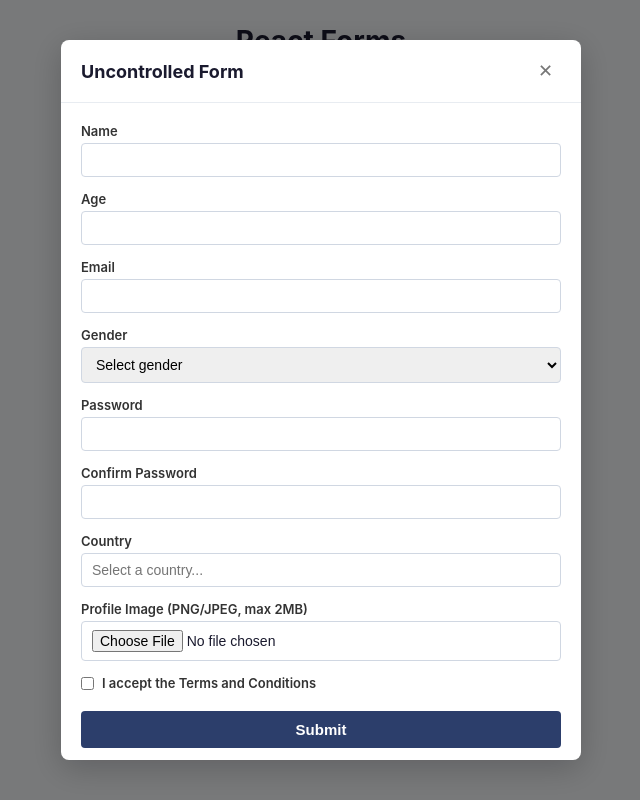
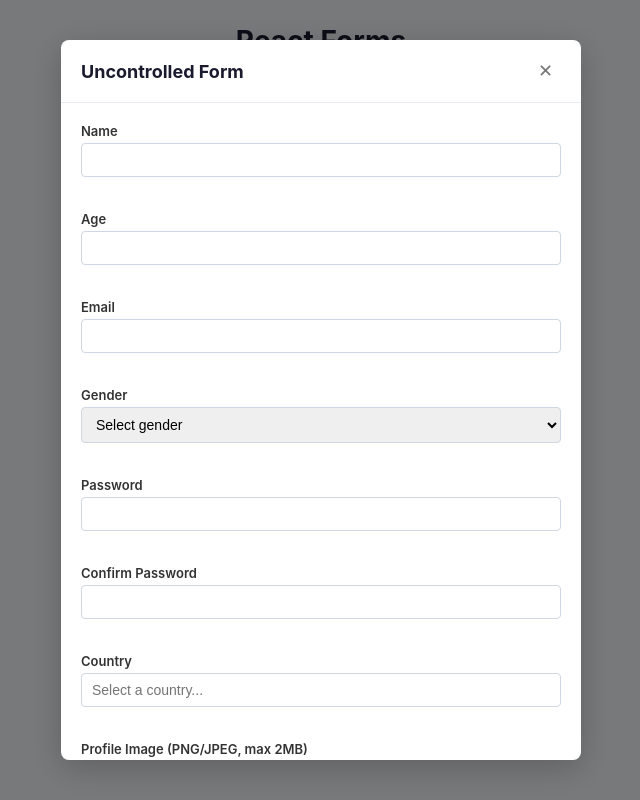
Before and after one commit to KarpovDmitriy/karpovdmitriy-REACT2026Q2, a React (Vite) app: page / in a window 1280 px wide. Both pictures are taken after a click on the button "Uncontrolled Form". Shown: the whole page, without its empty margins (319-959 px from the left). Built offline with nearby package versions, Linux system fonts and the light colour scheme.

Commit message:
feat: Yup validation schema for both forms

```diff
--- a/src/components/HookForm/HookForm.tsx
+++ b/src/components/HookForm/HookForm.tsx
@@ -1,5 +1,7 @@
 import { useState } from 'react';
 import { useForm } from 'react-hook-form';
+import { yupResolver } from '@hookform/resolvers/yup';
+import { formSchema, FormSchemaType, setCountriesList } from '../../utils/validationSchema';
 import { convertToBase64, validateImageFile } from '../../utils/imageUtils';
 import { useFormStore } from '../../store/useFormStore';
 import { FormData } from '../../types';
@@ -8,47 +10,93 @@ import CountryAutocomplete from '../CountryAutocomplete/CountryAutocomplete';
 import '../form.css';
 
 interface Props { onSuccess: () => void; }
-interface FullFormValues { name: string; age: number; email: string; gender: string; acceptTerms: boolean; password: string; confirmPassword: string; country: string; image: string; }
 
 function HookForm({ onSuccess }: Props) {
   const addSubmission = useFormStore((s) => s.addSubmission);
+  const countries = useFormStore((s) => s.countries);
   const [imageError, setImageError] = useState('');
-  const { register, handleSubmit, watch, setValue } = useForm<FullFormValues>({
-    defaultValues: { name: '', age: 0, email: '', gender: '', acceptTerms: false, password: '', confirmPassword: '', country: '', image: '' },
+
+  setCountriesList(countries);
+
+  const { register, handleSubmit, formState: { errors, isValid }, watch, setValue } = useForm<FormSchemaType>({
+    resolver: yupResolver(formSchema),
+    mode: 'onChange',
+    defaultValues: { name: '', age: undefined, email: '', gender: '', acceptTerms: false, password: '', confirmPassword: '', country: '', image: '' },
   });
+
   const passwordValue = watch('password') || '';
 
   const onFileChange = async (e: React.ChangeEvent<HTMLInputElement>) => {
     const file = e.target.files?.[0];
-    if (!file) { setImageError('Image is required.'); setValue('image', ''); return; }
+    if (!file) { setImageError('Image is required.'); setValue('image', '', { shouldValidate: true }); return; }
     const err = validateImageFile(file);
-    if (err) { setImageError(err); setValue('image', ''); return; }
+    if (err) { setImageError(err); setValue('image', '', { shouldValidate: true }); return; }
     setImageError('');
     const base64 = await convertToBase64(file);
-    setValue('image', base64);
+    setValue('image', base64, { shouldValidate: true });
   };
 
-  const onSubmit = (values: FullFormValues) => {
+  const onSubmit = (data: FormSchemaType) => {
     if (imageError) return;
-    const data: FormData = { ...values, age: Number(values.age) };
-    addSubmission(data, 'hook-form');
+    const formData: FormData = { ...data, age: Number(data.age), image: data.image || '' };
+    addSubmission(formData, 'hook-form');
     onSuccess();
   };
 
   return (
     <form className="form" onSubmit={handleSubmit(onSubmit)} noValidate>
-      <div className="form-field"><label htmlFor="hf-name">Name</label><input id="hf-name" {...register('name')} type="text" /></div>
-      <div className="form-field"><label htmlFor="hf-age">Age</label><input id="hf-age" {...register('age')} type="number" min="0" /></div>
-      <div className="form-field"><label htmlFor="hf-email">Email</label><input id="hf-email" {...register('email')} type="email" /></div>
-      <div className="form-field"><label htmlFor="hf-gender">Gender</label>
-        <select id="hf-gender" {...register('gender')} defaultValue=""><option value="" disabled>Select gender</option><option value="male">Male</option><option value="female">Female</option><option value="other">Other</option></select>
+      <div className="form-field">
+        <label htmlFor="hf-name">Name</label>
+        <input id="hf-name" {...register('name')} type="text" />
+        <span className="form-error">{errors.name?.message || ''}</span>
       </div>
-      <div className="form-field"><label htmlFor="hf-password">Password</label><input id="hf-password" {...register('password')} type="password" /><PasswordStrength password={passwordValue} /></div>
-      <div className="form-field"><label htmlFor="hf-confirmPassword">Confirm Password</label><input id="hf-confirmPassword" {...register('confirmPassword')} type="password" /></div>
-      <div className="form-field"><label htmlFor="hf-country">Country</label><CountryAutocomplete id="hf-country" value={watch('country')} onChange={(v) => setValue('country', v)} /></div>
-      <div className="form-field"><label htmlFor="hf-image">Profile Image (PNG/JPEG, max 2MB)</label><input id="hf-image" type="file" accept=".png,.jpg,.jpeg" onChange={onFileChange} /><span className="form-error">{imageError}</span></div>
-      <div className="form-field form-checkbox"><input id="hf-terms" {...register('acceptTerms')} type="checkbox" /><label htmlFor="hf-terms">I accept the Terms and Conditions</label></div>
-      <button type="submit" className="form-submit">Submit</button>
+      <div className="form-field">
+        <label htmlFor="hf-age">Age</label>
+        <input id="hf-age" {...register('age')} type="number" min="0" />
+        <span className="form-error">{errors.age?.message || ''}</span>
+      </div>
+      <div className="form-field">
+        <label htmlFor="hf-email">Email</label>
+        <input id="hf-email" {...register('email')} type="email" />
+        <span className="form-error">{errors.email?.message || ''}</span>
+      </div>
+      <div className="form-field">
+        <label htmlFor="hf-gender">Gender</label>
+        <select id="hf-gender" {...register('gender')} defaultValue="">
+          <option value="" disabled>Select gender</option>
+          <option value="male">Male</option>
+          <option value="female">Female</option>
+          <option value="other">Other</option>
+        </select>
+        <span className="form-error">{errors.gender?.message || ''}</span>
+      </div>
+      <div className="form-field">
+        <label htmlFor="hf-password">Password</label>
+        <input id="hf-password" {...register('password')} type="password" />
+        <PasswordStrength password={passwordValue} />
+        <span className="form-error">{errors.password?.message || ''}</span>
+      </div>
+      <div className="form-field">
+        <label htmlFor="hf-confirmPassword">Confirm Password</label>
+        <input id="hf-confirmPassword" {...register('confirmPassword')} type="password" />
+        <span className="form-error">{errors.confirmPassword?.message || ''}</span>
+      </div>
+      <div className="form-field">
+        <label htmlFor="hf-country">Country</label>
+        <CountryAutocomplete id="hf-country" value={watch('country')} onChange={(v) => setValue('country', v, { shouldValidate: true })} />
+        <span className="form-error">{errors.country?.message || ''}</span>
+      </div>
+      <div className="form-field">
+        <label htmlFor="hf-image">Profile Image (PNG/JPEG, max 2MB)</label>
+        <input id="hf-image" type="file" accept=".png,.jpg,.jpeg" onChange={onFileChange} />
+        <span className="form-error">{imageError || errors.image?.message || ''}</span>
+      </div>
+      <div className="form-field form-checkbox">
+        <input id="hf-terms" {...register('acceptTerms')} type="checkbox" />
+        <label htmlFor="hf-terms">I accept the Terms and Conditions</label>
+        <span className="form-error">{errors.acceptTerms?.message || ''}</span>
+      </div>
+      <button type="submit" className="form-submit" disabled={!isValid || !!imageError}>Submit</button>
     </form>
   );
 }
--- a/src/components/UncontrolledForm/UncontrolledForm.tsx
+++ b/src/components/UncontrolledForm/UncontrolledForm.tsx
@@ -1,4 +1,5 @@
 import { useRef, useState, FormEvent } from 'react';
+import { formSchema, setCountriesList } from '../../utils/validationSchema';
 import { convertToBase64, validateImageFile } from '../../utils/imageUtils';
 import { useFormStore } from '../../store/useFormStore';
 import { FormData } from '../../types';
@@ -10,20 +11,33 @@ interface Props { onSuccess: () => void; }
 
 function UncontrolledForm({ onSuccess }: Props) {
   const addSubmission = useFormStore((s) => s.addSubmission);
+  const countries = useFormStore((s) => s.countries);
   const formRef = useRef<HTMLFormElement>(null);
+  const [errors, setErrors] = useState<Record<string, string>>({});
   const [password, setPassword] = useState('');
 
   const handleSubmit = async (e: FormEvent) => {
     e.preventDefault();
     if (!formRef.current) return;
+
     const fd = new window.FormData(formRef.current);
     const imageFile = (formRef.current.elements.namedItem('imageFile') as HTMLInputElement)?.files?.[0];
+
     let imageBase64 = '';
-    if (imageFile) {
-      const err = validateImageFile(imageFile);
-      if (!err) imageBase64 = await convertToBase64(imageFile);
+    let imageError: string | null = null;
+
+    if (!imageFile) {
+      imageError = 'Image is required.';
+    } else {
+      imageError = validateImageFile(imageFile);
+      if (!imageError) {
+        imageBase64 = await convertToBase64(imageFile);
+      }
     }
-    const data: FormData = {
+
+    setCountriesList(countries);
+
+    const raw = {
       name: (fd.get('name') as string) || '',
       age: Number(fd.get('age')) || 0,
       email: (fd.get('email') as string) || '',
@@ -34,23 +48,80 @@ function UncontrolledForm({ onSuccess }: Props) {
       country: (fd.get('country') as string) || '',
       image: imageBase64,
     };
-    addSubmission(data, 'uncontrolled');
-    onSuccess();
+
+    try {
+      const validated = await formSchema.validate(raw, { abortEarly: false });
+      if (imageError) {
+        setErrors({ image: imageError });
+        return;
+      }
+      const data: FormData = { ...validated, image: imageBase64 };
+      addSubmission(data, 'uncontrolled');
+      onSuccess();
+    } catch (err) {
+      const newErrors: Record<string, string> = {};
+      if (imageError) newErrors.image = imageError;
+      if (err && typeof err === 'object' && 'inner' in err) {
+        const yupErr = err as { inner: Array<{ path?: string; message: string }> };
+        yupErr.inner.forEach((e) => { if (e.path && !newErrors[e.path]) newErrors[e.path] = e.message; });
+      }
+      setErrors(newErrors);
+    }
   };
 
   return (
     <form className="form" ref={formRef} onSubmit={handleSubmit} noValidate>
-      <div className="form-field"><label htmlFor="uc-name">Name</label><input id="uc-name" name="name" type="text" /></div>
-      <div className="form-field"><label htmlFor="uc-age">Age</label><input id="uc-age" name="age" type="number" min="0" /></div>
-      <div className="form-field"><label htmlFor="uc-email">Email</label><input id="uc-email" name="email" type="email" /></div>
-      <div className="form-field"><label htmlFor="uc-gender">Gender</label>
-        <select id="uc-gender" name="gender" defaultValue=""><option value="" disabled>Select gender</option><option value="male">Male</option><option value="female">Female</option><option value="other">Other</option></select>
+      <div className="form-field">
+        <label htmlFor="uc-name">Name</label>
+        <input id="uc-name" name="name" type="text" />
+        <span className="form-error">{errors.name || ''}</span>
       </div>
-      <div className="form-field"><label htmlFor="uc-password">Password</label><input id="uc-password" name="password" type="password" onChange={(e) => setPassword(e.target.value)} /><PasswordStrength password={password} /></div>
-      <div className="form-field"><label htmlFor="uc-confirmPassword">Confirm Password</label><input id="uc-confirmPassword" name="confirmPassword" type="password" /></div>
-      <div className="form-field"><label htmlFor="uc-country">Country</label><CountryAutocomplete id="uc-country" /></div>
-      <div className="form-field"><label htmlFor="uc-image">Profile Image (PNG/JPEG, max 2MB)</label><input id="uc-image" name="imageFile" type="file" accept=".png,.jpg,.jpeg" /></div>
-      <div className="form-field form-checkbox"><input id="uc-terms" name="acceptTerms" type="checkbox" /><label htmlFor="uc-terms">I accept the Terms and Conditions</label></div>
+      <div className="form-field">
+        <label htmlFor="uc-age">Age</label>
+        <input id="uc-age" name="age" type="number" min="0" />
+        <span className="form-error">{errors.age || ''}</span>
+      </div>
+      <div className="form-field">
+        <label htmlFor="uc-email">Email</label>
+        <input id="uc-email" name="email" type="email" />
+        <span className="form-error">{errors.email || ''}</span>
+      </div>
+      <div className="form-field">
+        <label htmlFor="uc-gender">Gender</label>
+        <select id="uc-gender" name="gender" defaultValue="">
+          <option value="" disabled>Select gender</option>
+          <option value="male">Male</option>
+          <option value="female">Female</option>
+          <option value="other">Other</option>
+        </select>
+        <span className="form-error">{errors.gender || ''}</span>
+      </div>
+      <div className="form-field">
+        <label htmlFor="uc-password">Password</label>
+        <input id="uc-password" name="password" type="password" onChange={(e) => setPassword(e.target.value)} />
+        <PasswordStrength password={password} />
+        <span className="form-error">{errors.password || ''}</span>
+      </div>
+      <div className="form-field">
+        <label htmlFor="uc-confirmPassword">Confirm Password</label>
+        <input id="uc-confirmPassword" name="confirmPassword" type="password" />
+        <span className="form-error">{errors.confirmPassword || ''}</span>
+      </div>
+      <div className="form-field">
+        <label htmlFor="uc-country">Country</label>
+        <CountryAutocomplete id="uc-country" />
+        <span className="form-error">{errors.country || ''}</span>
+      </div>
+      <div className="form-field">
+        <label htmlFor="uc-image">Profile Image (PNG/JPEG, max 2MB)</label>
+        <input id="uc-image" name="imageFile" type="file" accept=".png,.jpg,.jpeg" />
+        <span className="form-error">{errors.image || ''}</span>
+      </div>
+      <div className="form-field form-checkbox">
+        <input id="uc-terms" name="acceptTerms" type="checkbox" />
+        <label htmlFor="uc-terms">I accept the Terms and Conditions</label>
+        <span className="form-error">{errors.acceptTerms || ''}</span>
+      </div>
       <button type="submit" className="form-submit">Submit</button>
     </form>
   );
--- /dev/null
+++ b/src/utils/validationSchema.ts
@@ -0,0 +1,69 @@
+import * as yup from 'yup';
+
+const COUNTRIES_LIST: string[] = [];
+
+export function setCountriesList(countries: string[]) {
+  COUNTRIES_LIST.length = 0;
+  COUNTRIES_LIST.push(...countries);
+}
+
+export function getCountriesList(): string[] {
+  return COUNTRIES_LIST;
+}
+
+function validateEmail(email: string): boolean {
+  const atIndex = email.indexOf('@');
+  if (atIndex < 1) return false;
+  const afterAt = email.slice(atIndex + 1);
+  if (email.indexOf('@', atIndex + 1) !== -1) return false;
+  if (!afterAt || afterAt.length < 3) return false;
+  const dotIndex = afterAt.indexOf('.');
+  if (dotIndex < 1 || dotIndex === afterAt.length - 1) return false;
+  return true;
+}
+
+export const formSchema = yup.object({
+  name: yup
+    .string()
+    .required('Name is required.')
+    .test('uppercase-first', 'Name must start with an uppercase letter.', (val) => {
+      if (!val) return false;
+      return val[0] === val[0].toUpperCase() && val[0] !== val[0].toLowerCase();
+    }),
+  age: yup
+    .number()
+    .typeError('Age must be a number.')
+    .required('Age is required.')
+    .min(0, 'Age cannot be negative.')
+    .integer('Age must be a whole number.'),
+  email: yup
+    .string()
+    .required('Email is required.')
+    .test('valid-email', 'Enter a valid email address.', (val) => {
+      if (!val) return false;
+      return validateEmail(val);
+    }),
+  gender: yup.string().required('Gender is required.'),
+  acceptTerms: yup
+    .boolean()
+    .oneOf([true], 'You must accept the Terms and Conditions.')
+    .required('You must accept the Terms and Conditions.'),
+  password: yup
+    .string()
+    .required('Password is required.')
+    .min(6, 'Password must be at least 6 characters.'),
+  confirmPassword: yup
+    .string()
+    .required('Confirm password is required.')
+    .oneOf([yup.ref('password')], 'Passwords must match.'),
+  country: yup
+    .string()
+    .required('Country is required.')
+    .test('valid-country', 'Please select a valid country from the list.', (val) => {
+      if (!val) return false;
+      return COUNTRIES_LIST.includes(val);
+    }),
+  image: yup.string().required('Image is required.'),
+});
+
+export type FormSchemaType = yup.InferType<typeof formSchema>;
```
